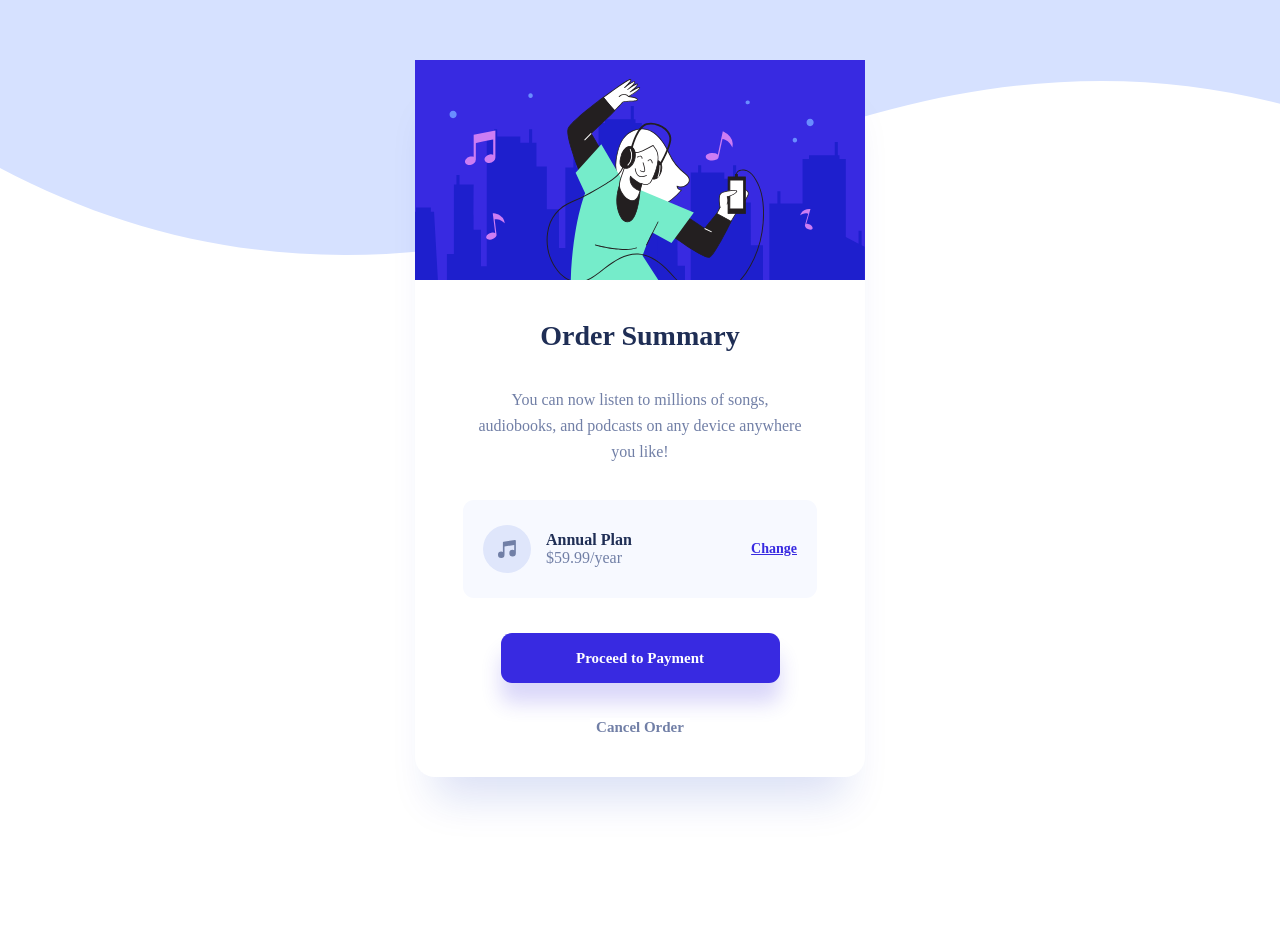
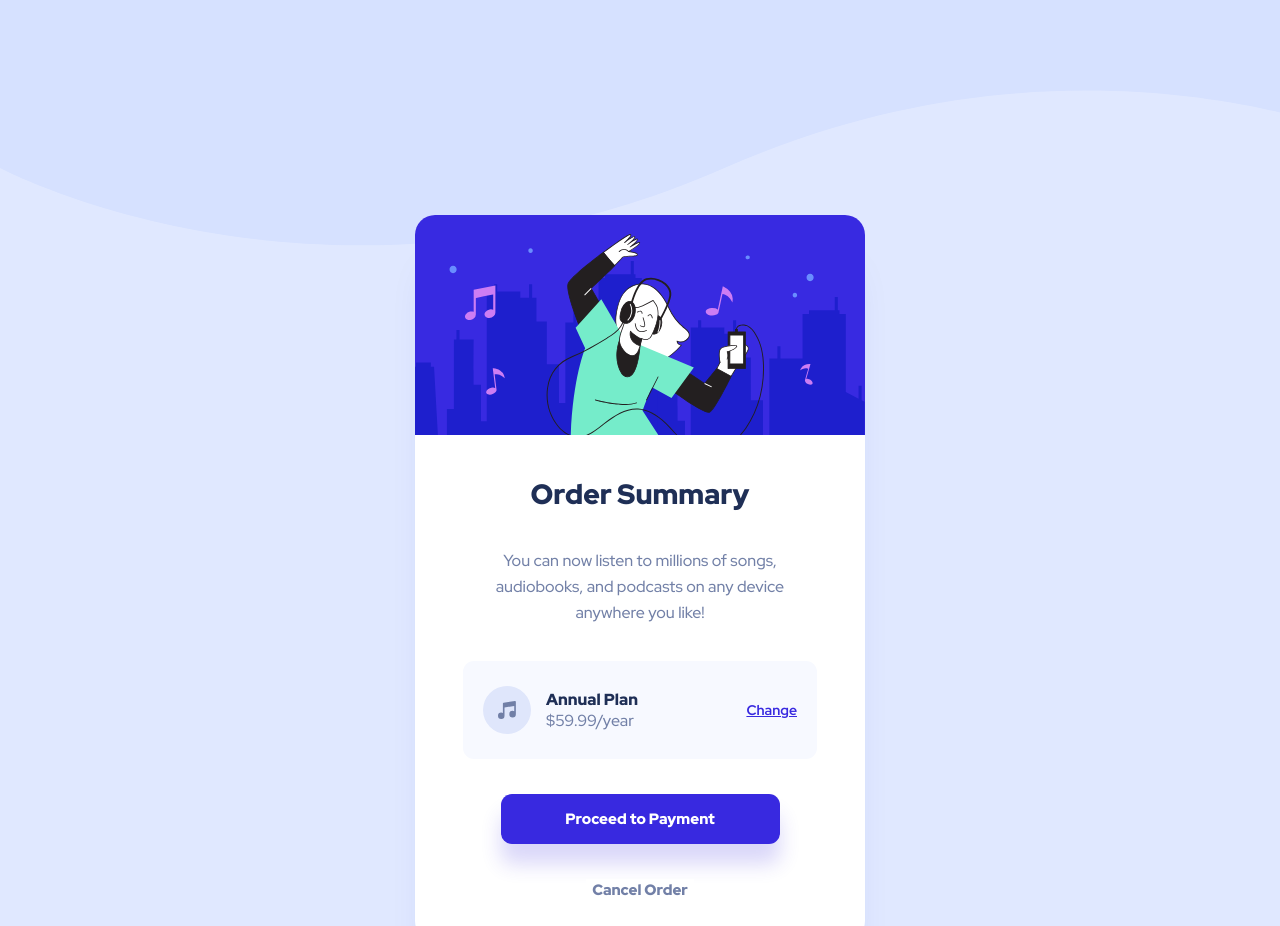
Before and after one commit to HiQendresa/order-summary-component, a plain HTML site: page index.html in a window 1280 px wide. Shown: the part 182-1108 px from the top of the page. Drawn offline with Linux system fonts and the light colour scheme.

Commit message:
add background img

```diff
--- a/index.html
+++ b/index.html
@@ -14,6 +14,16 @@
 <body>
 
   <main>
+    <div class="bg-image desktop">
+      <svg xmlns="http://www.w3.org/2000/svg" width="1440" height="428" viewBox="0 0 1440 428" fill="none">
+        <path fill-rule="evenodd" clip-rule="evenodd" d="M0 349.974C0 349.974 327.837 524.026 724.475 349.974C1121.11 175.921 1440 349.974 1440 349.974V0H0V349.974Z" fill="#D6E1FF"/>
+      </svg>
+    </div>
+    <div class="bg-image mobile">
+      <svg xmlns="http://www.w3.org/2000/svg" width="375" height="190" viewBox="0 0 375 190" fill="none">
+        <path fill-rule="evenodd" clip-rule="evenodd" d="M-131.808 155.366C-131.808 155.366 13.7308 232.634 189.812 155.366C365.894 78.0977 507.46 155.366 507.46 155.366V0H-131.808V155.366Z" fill="#D6E1FF"/>
+        </svg>
+    </div>
     <div class="container">
       <img src="./images/illustration-hero.svg" alt="illustration-hero">
    <div class="content">
--- a/style.scss
+++ b/style.scss
@@ -1,10 +1,12 @@
 :root {
 
-    --pale-blue: 225, 100%, 94%
-    --bright-blue: 245, 75%, 52%
-    --very-pale-blue: 225, 100%, 98%
-    --desaturated-blue: 224, 23%, 55%
-    --dark-blue: 223, 47%, 23%
+    --clr-pale-blue: 225, 100%, 94%;
+    --bright-blue: 245, 75%, 52%;
+    --very-pale-blue: 225, 100%, 98%;
+    --desaturated-blue: 224, 23%, 55%;
+    --dark-blue: 223, 47%, 23%;
+    --dark-white: 0, 0%, 100%;
+    --clr-lila: 245, 83%, 68%;
 
     --font-family: 'Red Hat Display', sans-serif;
 }
@@ -38,24 +40,9 @@ body {
   text-rendering: optimizeSpeed;
   line-height: 1.5;
   overflow-x: hidden;
-
   max-width: 1440px;
-  padding: 0 20px;
-
-  background-color: hsl(var(--pale-blue));
-  background-image: url('./images/pattern-background-mobile.svg');
-  background-repeat: no-repeat;
-
   position: relative;
-
-  @media screen and (min-width: 1200px) {
-      background-image: url('./images/pattern-background-desktop.svg');
-      padding: 152px 0px 151px 0px;
-
-        display: flex;
-        justify-content: center;
-        align-items: center;
-  }
+  background-color: hsl(var(--clr-pale-blue));
 }
 
 a:not([class]) {
@@ -68,15 +55,42 @@ picture {
   display: block;
 }
 
+.desktop {
+    display: none;
+}
+
+@media screen and (min-width: 767px) {
+    .mobile {
+        display: none;
+    }
+    .desktop {
+        display: block;
+    }
+}
+
+main {
+    overflow-x: hidden;
 
 .container {
-    max-width: 450px;
-    margin: 20% auto;
+    position: absolute;
+    top: 50%;
+    left: 50%;
+    transform: translate(-50%, -50%);
+    max-width: 327px;
 
     border-radius: 20px;
-    background: #fff;
+    background-color: hsl(var(--dark-white));
     box-shadow: 0px 40px 40px -20px rgba(13, 48, 189, 0.15);
 
+    @media screen and (min-width: 1200px) {
+        top: 95%;
+        max-width: 450px;
+    }
+
+    img {
+        border-top-left-radius: 20px;
+        border-top-right-radius: 20px;
+    }
     .content {
         display: flex;
         flex-direction: column;
@@ -85,13 +99,9 @@ picture {
         gap: 35px;
         padding: 40px;
 
-        img {
-            border-top-left-radius: 20px;
-            border-top-right-radius: 20px;
-        }
 
         .title {
-            color: #1F2E55;
+            color: hsl(var(--dark-blue));
             text-align: center;
             font-family: var(--font-family);
             font-size: 28px;
@@ -101,7 +111,7 @@ picture {
         }
 
         .description {
-            color: #717FA6;
+            color: hsl(var(--desaturated-blue));
             text-align: center;
             font-family: var(--font-family);
             font-size: 16px;
@@ -142,7 +152,7 @@ picture {
                 }
 
                 p {
-                    color: #1F2E55;
+                    color: hsl(var(--dark-blue));
                     font-family: var(--font-family);
                     font-size: 16px;
                     font-style: normal;
@@ -151,7 +161,7 @@ picture {
                 }
 
                 span {
-                    color: #717FA6;
+                    color: hsl(var(--desaturated-blue));
                     font-family: var(--font-family);
                     font-size: 16px;
                     font-style: normal;
@@ -162,7 +172,7 @@ picture {
             }
 
             a {
-                color:  #382AE1;
+                color:  hsl(var(--bright-blue));
                 font-family: var(--font-family);
                 font-size: 14px;
                 font-style: normal;
@@ -171,7 +181,7 @@ picture {
                 text-decoration-line: underline;
 
                 &:hover {
-                   color: #766CF1;
+                   color: hsl(var(--clr-lila));
                    text-decoration: none;
                 }
             }
@@ -184,10 +194,10 @@ picture {
 
             border-radius: 11px;
             border: none;
-            background: #382AE1;
+            background: hsl(var(--bright-blue));
             box-shadow: 0px 20px 20px 0px rgba(56, 42, 225, 0.19);
 
-            color: #fff;
+            color: hsl(var(--dark-white));
             font-family: var(--font-family);
             font-size: 15px;
             font-style: normal;
@@ -196,7 +206,7 @@ picture {
             cursor: pointer;
 
             &:hover {
-                background: #766CF1;
+                background: hsl(var(--clr-lila));
             }
 
             @media screen  and (min-width: 1200px){
@@ -206,8 +216,8 @@ picture {
         }
 
         .btn-cancel {
-            color: #717FA6;
-            background-color: #fff;
+            color: hsl(var(--desaturated-blue));
+            background-color: hsl(var(--dark-white));
             font-family: var(--font-family);
             font-size: 15px;
             font-style: normal;
@@ -218,8 +228,9 @@ picture {
             cursor: pointer;
 
             &:hover {
-                color: #1F2E55;
+                color: hsl(var(--dark-blue));
             }
         }
     }
 }
+}
```
Also changed, not shown: style.css, 1 other file.
